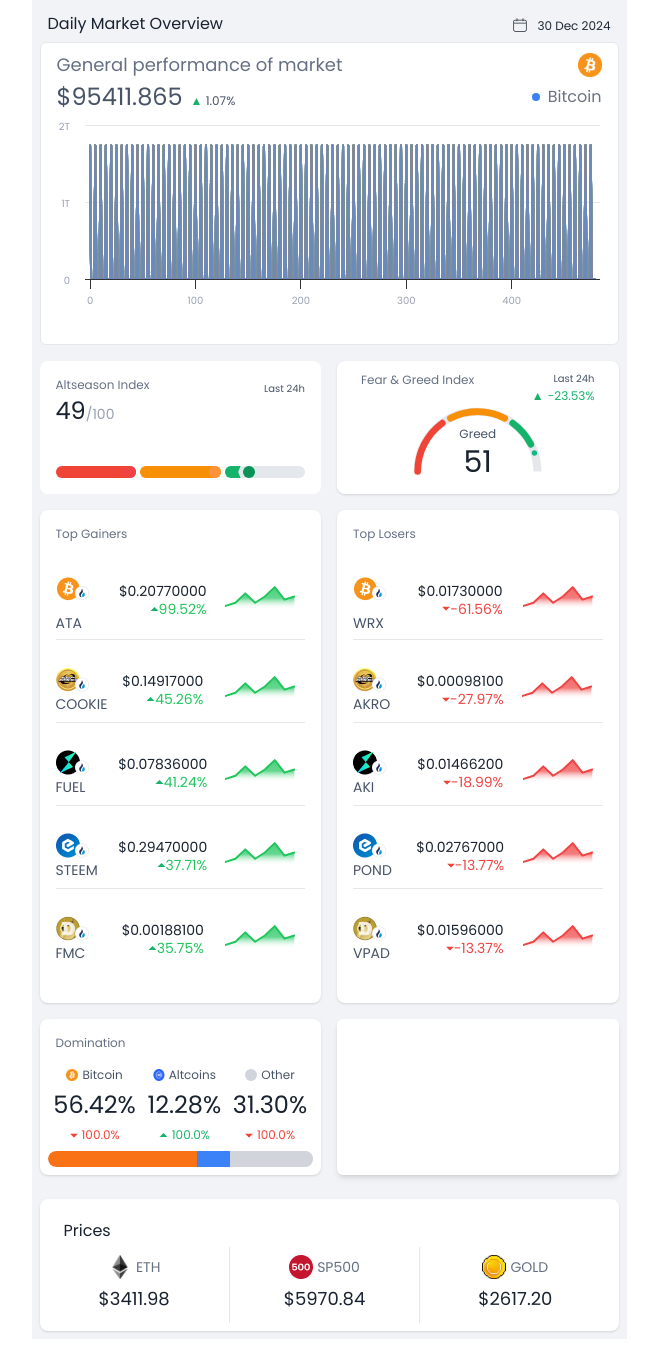
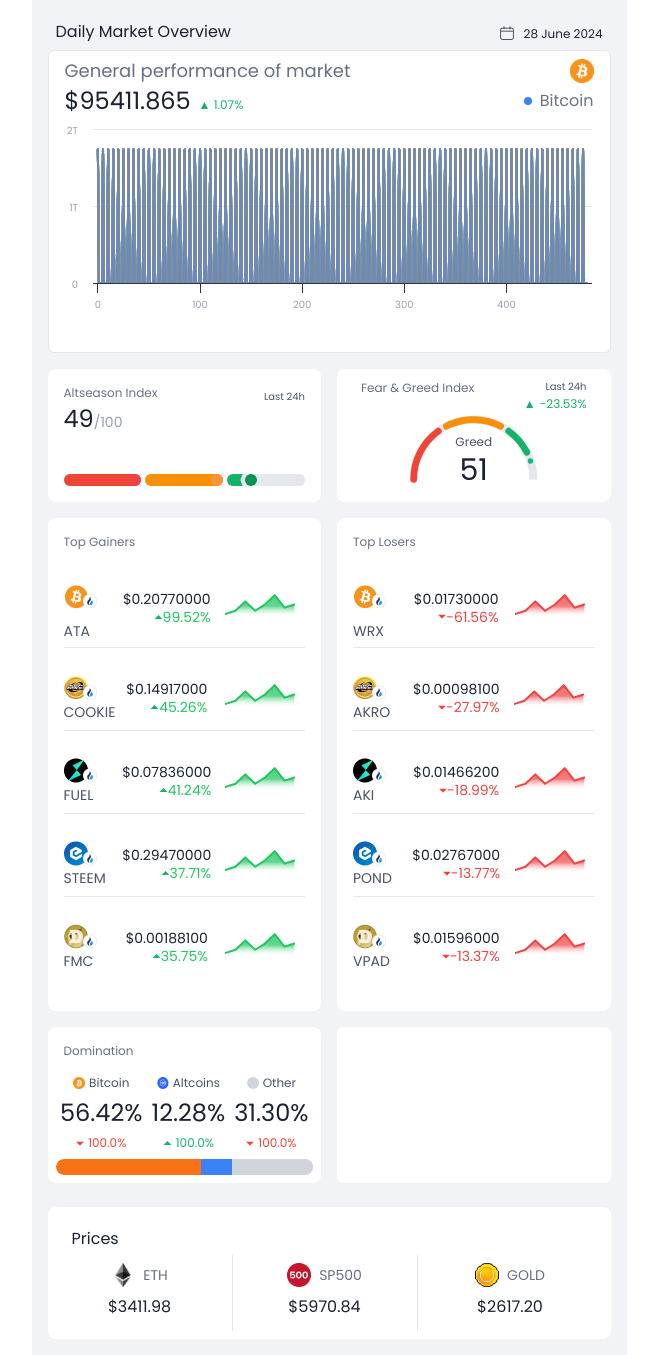
Before and after one commit to ShahirZain/crypto-dashboard, a React (Vite) app: page / in a window 1280 px wide. Shown: the whole page, without its empty margins (311-969 px from the left). Built offline with nearby package versions, Linux system fonts and the light colour scheme.

Commit message:
implemented suggested changes

```diff
--- a/src/App.jsx
+++ b/src/App.jsx
@@ -28,6 +28,7 @@
 import Eth from "./assets/ethereum-eth-logo.png";
 import sp500 from "./assets/sp500.png";
 import MockMarketData from "./mock/downloaded-market-data.json";
+console.log("🚀 ~ MockMarketData:", MockMarketData)
 
 function getIconForSymbol(symbol) {
   switch (symbol) {
@@ -127,16 +128,16 @@
   return (
     <div className=" w-screen h-full  !font-sans">
       {/* Container max-width adjusted to fit within 595px */}
-      <div className="max-w-[595px] mx-auto !bg-base_gray p-2">
+      <div className="max-w-[595px] mx-auto !bg-base_gray p-4">
         {/* Header */}
         <div className="flex justify-between p-2 w-full">
           <p className="leading-4 text-[#182230] text-[16px] font-semibold">
             Daily Market Overview
           </p>
-          <p className="text-gray-800 flex items-center text-[12px]">
-            <CiCalendar className="text-lg" />
-            <span className="ml-2 font-semibold -mb-[2px] text-[12px]">
-              {moment().format("DD MMM YYYY")}
+          <p className="text-[#182230] flex items-center text-[12px] font-sans font-[500]">
+            <CiCalendar className="text-lg text-[#182230]" />
+            <span className="ml-2 font-[500] -mb-[2px] text-[12px] font-sans leading-[18px] text-[#182230]">
+              {moment("28 June 2024").format("DD MMMM YYYY")}
             </span>
           </p>
         </div>
@@ -172,7 +173,7 @@
             altcoins={DominationCardMock.altcoins}
             other={DominationCardMock.other}
           />
-          <div className="w-full bg-white h-full rounded-md shadow-md"></div>
+          <div className="w-full bg-white h-full rounded-md"></div>
         </div>
 
         {/* Prices Card Section */}
--- a/src/components/cryptoCard/index.jsx
+++ b/src/components/cryptoCard/index.jsx
@@ -114,7 +114,7 @@
 // Card Component
 const CryptoCard = ({ title, data, positive }) => {
   return (
-    <div className="bg-white rounded-lg shadow p-4 max-h-[1130px] overflow-y-auto">
+    <div className="bg-white rounded-lg  p-4 max-h-[1130px] overflow-y-auto">
       <div className="flex justify-between mb-4">
         <h2 className="text-[12px] leading-4 font-semibold text-[#667085]">
           {title}
--- a/src/components/generalPerformance/index.jsx
+++ b/src/components/generalPerformance/index.jsx
@@ -32,7 +32,7 @@
     <div className="bg-white border-color-[#E4E7EC] rounded-md border p-2 h-[303px]">
       <div className="px-2">
         <div className="flex items-center justify-between w-full">
-          <strong className="text-lg font-sans text-[#667085]">
+          <strong className="text-lg font-sans text-[#667085] font-semibold leading-[18px]">
             General performance of market
           </strong>
           <img src={BitcoinIcon} alt="Bitcoin" className="w-6 h-6" />
@@ -43,12 +43,14 @@
               className="text-[24px] font-semibold  font-sans"
               style={{ lineHeight: "36px" }}
             >
-              <b>${BTC.current_price}</b>
+              <b className="text-[#182230] text-[24px] font-semibold leading-[36px]">
+                ${BTC.current_price}
+              </b>
             </span>
             <span className="text-[#17B26A] text-[12px] leading-4 font-semibold font-sans ml-2">
               ▲
             </span>{" "}
-            {percentageChange}%
+            <span className="text-[#17B26A] font-sans text-[12px]">{percentageChange}%</span>
           </p>
           <p
             className="text-[16px] text-[#6b7280] font-normal flex align-center items-center"
--- a/src/components/guage/index.jsx
+++ b/src/components/guage/index.jsx
@@ -25,7 +25,7 @@
   };
 
   return (
-    <div className="flex flex-col items-center justify-center w-full bg-white rounded-lg shadow p-6 max-h-[133px]">
+    <div className="flex flex-col items-center justify-center w-full bg-white rounded-lg  p-6 max-h-[133px]">
       <div className="flex justify-between w-full ">
         <h2 className="text-[12px]  font-semibold leading-[18px] text-[#667085]">
           Fear & Greed Index
--- a/src/components/priceCard/index.jsx
+++ b/src/components/priceCard/index.jsx
@@ -6,11 +6,11 @@
     <div className="flex flex-col items-center space-y-1">
       <div className="flex items-center space-x-1 py-2">
         <img src={Icon} className="w-6 h-6 text-yellow-500" />
-        <span className="text-[#667085] leading-5 font-sans text-[14px] font-semibold">
+        <span className="text-[#667085] leading-5 font-sans text-[14px] font-semibold !ml-2">
           {label}
         </span>
       </div>
-      <div className="text-lg leading-4 font-bold text-[#182230] pb-4">
+      <div className="text-[16px] leading-4 font-bold text-[#182230] pb-4">
         {price}
       </div>
     </div>
@@ -20,7 +20,7 @@
 // Prices Card Component
 const PricesCard = ({ prices }) => {
   return (
-    <div className="bg-white rounded-lg shadow p-2 w-full max-h-[138px]">
+    <div className="bg-white rounded-lg  p-2 w-full max-h-[138px]">
       <h2 className="text-[16px] leading-4 font-semibold mb-2 text-[#182230] text-left p-4 pb-0">
         Prices
       </h2>
--- a/src/components/progressiveBar/index.jsx
+++ b/src/components/progressiveBar/index.jsx
@@ -105,7 +105,7 @@
 // Domination Card Component
 const DominationCard = ({ bitcoin, altcoins, other }) => {
   return (
-    <div className="bg-white rounded-lg shadow p-2 w-full max-h-[165px]">
+    <div className="bg-white rounded-lg  p-2 w-full max-h-[165px]">
       <h2 className="text-[12px] font-semibold mb-2 text-[#667085] text-left leading-4 p-2">
         Domination
       </h2>
```
